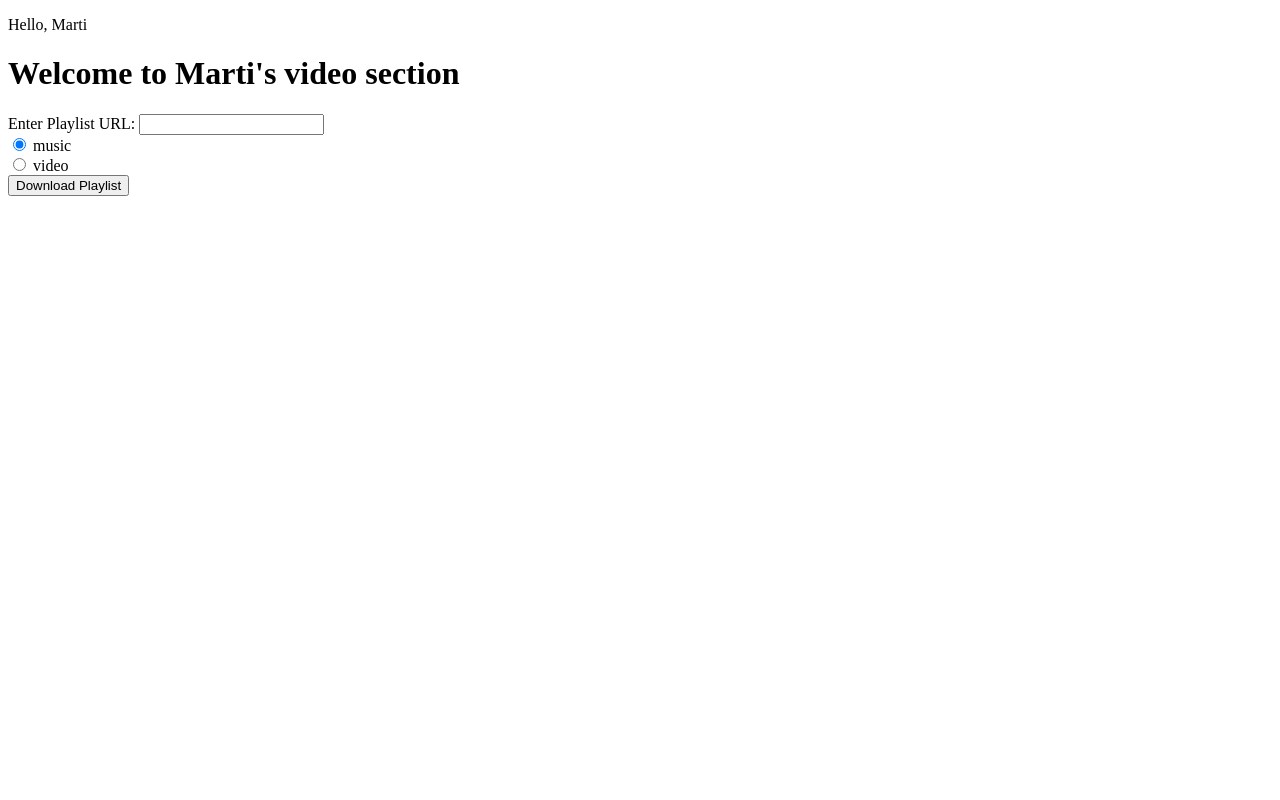
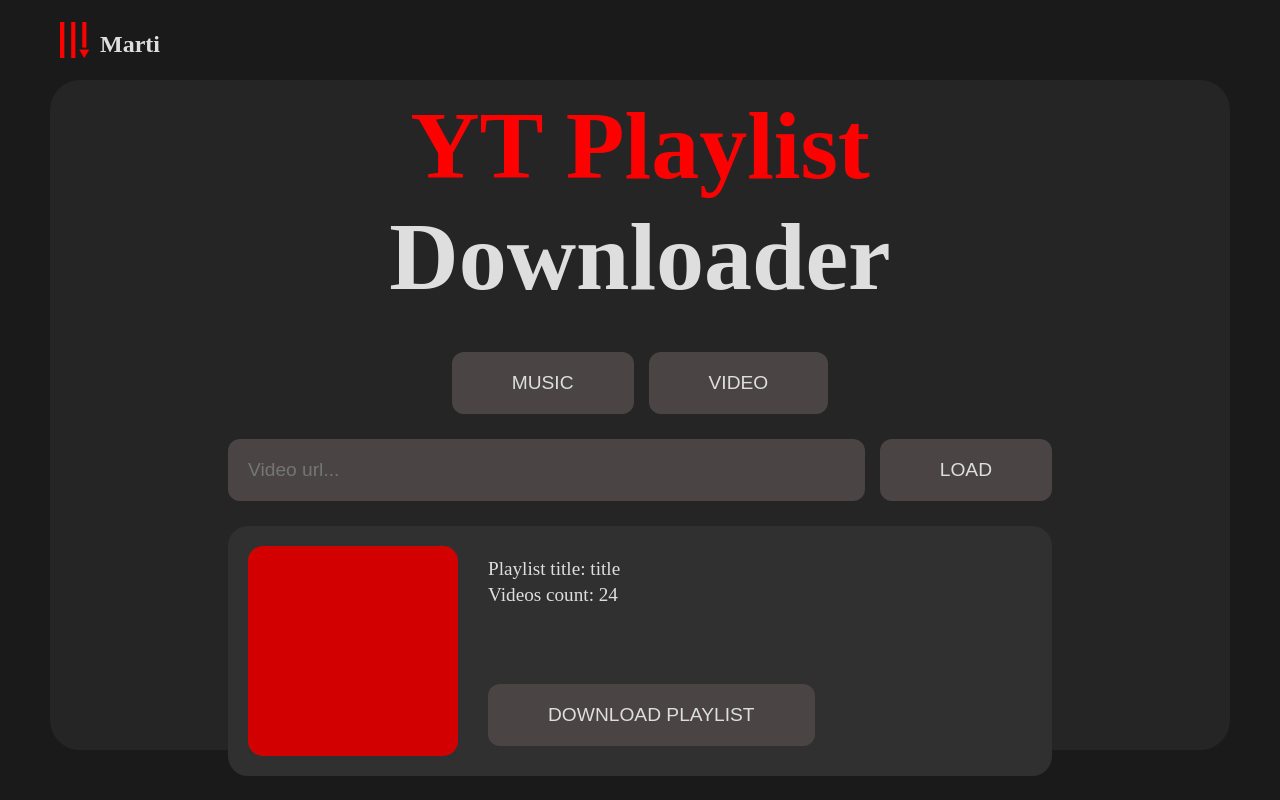
Before and after one commit to Marti-code/yt-playlist-converter, a Flask app: page / in a window 1280 px wide. Run offline with Flask 3, Linux system fonts and the light colour scheme.

Commit message:
added styling

```diff
--- /dev/null
+++ b/static/style.css
@@ -0,0 +1,149 @@
+:root {
+  --accent: #ff0000;
+  --dark-accent: #d30000;
+  --light-gray: #4a4444;
+  --medium-gray: #262525;
+  --dark-gray: #1a1a1a;
+  --white: #fff;
+  --off-white: #dedede;
+  --playlist-box: #303030;
+}
+
+* {
+  margin: 0;
+  padding: 0;
+  box-sizing: border-box;
+  color: var(--off-white);
+}
+
+body {
+  background-color: var(--dark-gray);
+}
+
+h1 {
+  font-size: 6rem;
+  margin-bottom: 40px;
+}
+
+p {
+  font-size: 1.2rem;
+  line-height: 1.6rem;
+}
+
+button {
+  border: none;
+  outline: none;
+  padding: 20px 60px;
+  border-radius: 12px;
+  font-size: 1.2rem;
+  background-color: var(--light-gray);
+  cursor: pointer;
+  transition: all 0.3s ease;
+}
+
+button:hover {
+  color: var(--white);
+  background-color: var(--accent);
+}
+
+input {
+  border: none;
+  outline: none;
+  width: 100%;
+  padding-left: 20px;
+  border-radius: 12px;
+  font-size: 1.2rem;
+  background-color: var(--light-gray);
+  text-align: left;
+}
+
+nav {
+  padding: 0 50px;
+  width: 100vw;
+  height: 10vh;
+  display: flex;
+  align-items: center;
+}
+
+.nav-container {
+  display: flex;
+  align-items: end;
+}
+
+#logo {
+  padding: 0 10px;
+  width: 50px;
+}
+
+span {
+  color: var(--accent);
+}
+
+main {
+  width: 100vw;
+  height: 90vh;
+  padding: 0 50px 50px 50px;
+}
+
+.main-container {
+  border-radius: 30px;
+  background-color: var(--medium-gray);
+  height: 100%;
+  padding: 10px 10vw;
+}
+
+.main-header {
+  text-align: center;
+}
+
+.main-form {
+  display: flex;
+  justify-content: center;
+}
+
+form {
+  display: flex;
+  flex-direction: column;
+  align-items: center;
+  gap: 25px;
+  width: 100%;
+  padding: 0 50px;
+}
+
+.form-choice-btns,
+.form-url-input {
+  display: flex;
+  justify-content: center;
+  gap: 15px;
+  width: 100%;
+}
+
+.main-playlist-box {
+  margin-top: 25px;
+  border-radius: 15px;
+  height: 100%;
+  width: 100%;
+  padding: 0 50px;
+}
+
+.main-playlist-content {
+  border-radius: 20px;
+  background-color: var(--playlist-box);
+  display: flex;
+  gap: 30px;
+  padding: 20px;
+}
+
+.playlist-image {
+  background-color: #d30000;
+  width: 210px;
+  height: 210px;
+  border-radius: 15px;
+}
+
+.playlist-section {
+  padding: 10px 0;
+  display: flex;
+  flex-direction: column;
+  justify-content: space-between;
+}
--- a/templates/index.html
+++ b/templates/index.html
@@ -3,47 +3,78 @@
   <head>
     <meta charset="UTF-8" />
     <meta name="viewport" content="width=device-width, initial-scale=1.0" />
-    <title>Home</title>
+    <title>WeLoad</title>
+    <link rel="stylesheet" href="../static/style.css" />
   </head>
   <body>
-    <div>
-      <p>Hello, {{name}}</p>
-    </div>
+    <nav>
+      <div class="nav-container">
+        <img id="logo" src="../static/logo.png" alt="logo" />
+        <!-- <h2>WeLoad</h2> -->
+        <h2>{{name}}</h2>
+      </div>
+    </nav>
 
-    <main>
+    <!-- <main>
       {% block content %}
       <h1>Welcome to {{ name }}'s video section</h1>
       {% endblock %}
+    </main> -->
+
+    <main>
+      <div class="main-container">
+        <div class="main-content">
+          <div class="main-header">
+            <h1><span>YT Playlist</span> Downloader</h1>
+          </div>
+          <div class="main-form">
+            <form action="/download" method="post">
+              <div class="form-choice-btns">
+                <button value="music" name="source_check">MUSIC</button>
+                <button value="video" name="source_check">VIDEO</button>
+              </div>
+              <div class="form-url-input">
+                <input
+                  type="text"
+                  placeholder="Video url..."
+                  id="playlist_url"
+                  name="playlist_url"
+                  required
+                />
+                <button type="submit">LOAD</button>
+              </div>
+            </form>
+          </div>
+          <div class="main-playlist-box">
+            <div class="main-playlist-content">
+              <div class="playlist-image"></div>
+              <div class="playlist-section">
+                <div class="playlist-info">
+                  <p>Playlist title: title</p>
+                  <p>Videos count: 24</p>
+                </div>
+                <div class="playlist-download">
+                  <button>DOWNLOAD PLAYLIST</button>
+                </div>
+              </div>
+            </div>
+          </div>
+        </div>
+      </div>
     </main>
-    <div>
-      <form action="/download" method="post">
-        <label for="playlist_url">Enter Playlist URL:</label>
-        <input type="text" id="playlist_url" name="playlist_url" required />
-        <div>
-          <input
-            type="radio"
-            id="music_check"
-            name="source_check"
-            value="music"
-            checked
-          />
-          <label for="music">music</label>
-        </div>
-        <div>
-          <input
-            type="radio"
-            id="video_check"
-            name="source_check"
-            value="video"
-          />
-          <label for="video">video</label>
-        </div>
-        <button type="submit">Download Playlist</button>
-      </form>
-    </div>
+
     <script
       type="text/javascript"
       src="{{url_for('static', filename='index.js')}}"
     ></script>
   </body>
 </html>
+
+<!-- <input
+  type="radio"
+  id="music_check"
+  name="source_check"
+  value="music"
+  checked
+/>
+<label for="music">music</label> -->
```
Also changed, not shown: static/design.png (added), static/logo.png (added).
